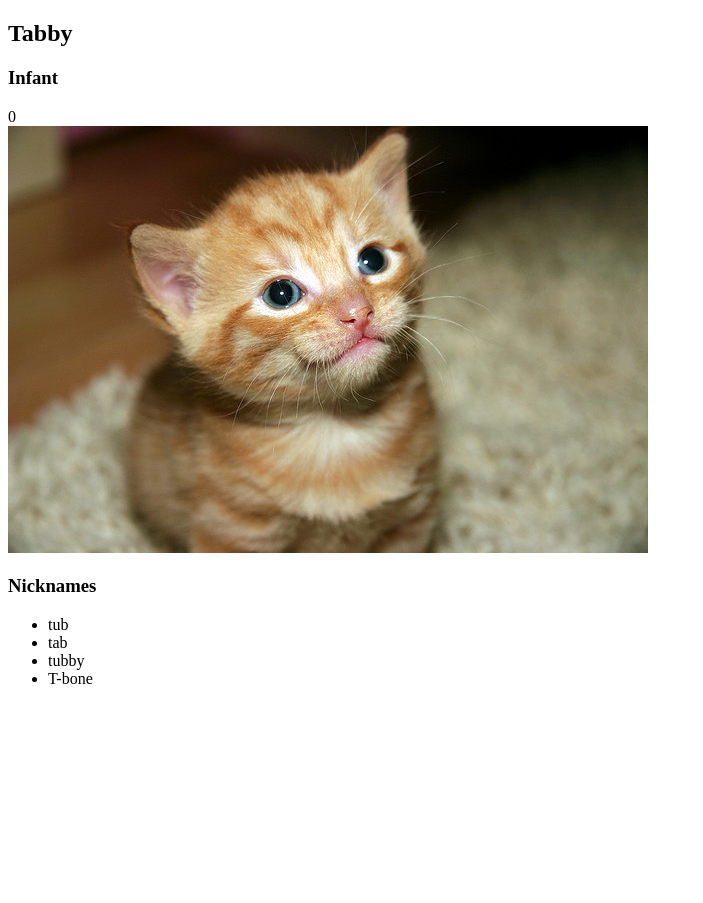
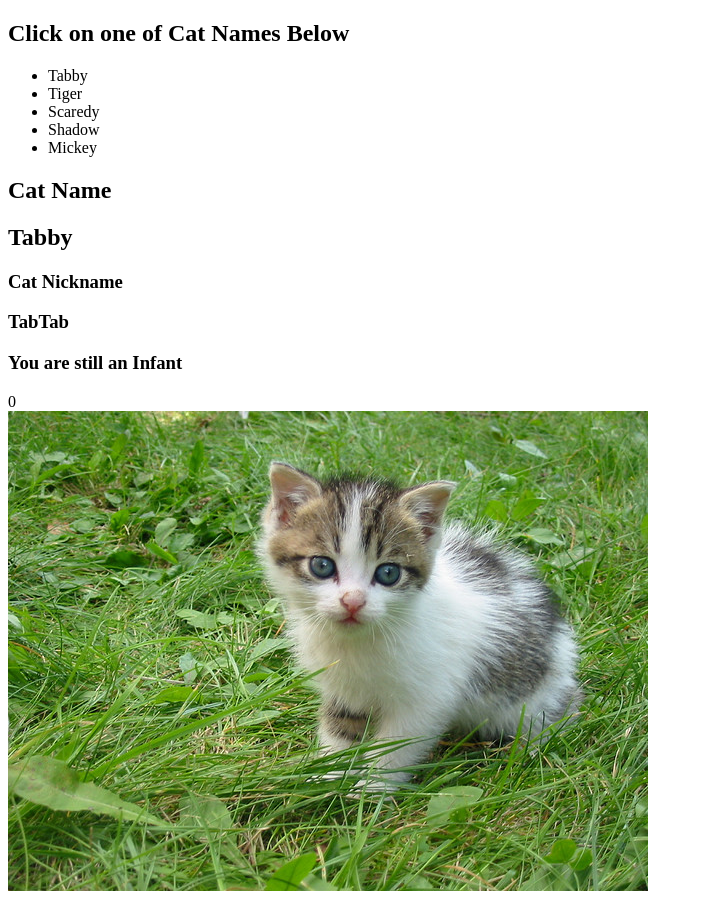
Before and after one commit to vkanimea/cat-clicker-ko-starter, a plain HTML site: page index.html in a window 1280 px wide. Shown: the whole page, without its empty margins (0-703 px from the left). Before the commit the page ends 800 px from the top, so only its background shows below. Drawn offline with Linux system fonts and the light colour scheme.

Commit message:
Added More Cats
Allows for more cats - see changes in index.html & app.js
Updated image names

```diff
--- a/index.html
+++ b/index.html
@@ -5,20 +5,24 @@
     <title>Cat Clicker</title>
 </head>
 <body>
-    <ul id="cat-list"></ul>
+    <h2> Click on one of Cat Names Below </h2>
+
+    <ul data-bind="foreach: catList">
+       <li data-bind="text: name, click: $parent.currCat"></li>
+    </ul>
+
     <div data-bind="with:currCat">
+        <h2> Cat Name </h2>
         <h2 data-bind="text: name"></h2>
+        <h3> Cat Nickname </h3>
+        <h3 data-bind="text: nicknames"></h3>
         <h3 data-bind="text: levels"></h3>
         <div data-bind="text: clickCount"></div>
-        <img src="" alt="cute cat" data-bind="click: $parent.incrementCounter, attr: {src: imgSrc}">
-        <div>
-          <h3>Nicknames</h3>
-          <ul data-bind="foreach: nicknames">
-                  <li data-bind="text: $data"></li>
-          </ul>
-       </div>
+        <img data-bind="click: $parent.incrementCounter, attr: {src: imgSrc}" src="" alt="cute cat" >
     </div>
+
     <script src="js/lib/knockout-3.2.0.js"></script>
     <script src="js/app.js"></script>
+
 </body>
 </html>
--- a/js/app.js
+++ b/js/app.js
@@ -1,19 +1,53 @@
-var Cat = function() {
-  this.clickCount = ko.observable(0);
-  this.name = ko.observable('Tabby');
-  this.imgSrc = ko.observable('img/434164568_fea0ad4013_z.jpg')
-  this.nicknames = ko.observableArray(['tub', 'tab', 'tubby', 'T-bone' ]);
+var initalCats = [
+   {
+     clickCount : 0,
+     name :  'Tabby',
+     imgSrc : 'img/1.jpg',
+     nicknames : 'TabTab'
+   },
+   {
+     clickCount : 0,
+     name :  'Tiger',
+     imgSrc : 'img/2.jpg',
+     nicknames : 'T-Bone'
+   },
+   {
+     clickCount : 0,
+     name :  'Scaredy',
+     imgSrc : 'img/3.jpg',
+     nicknames : 'Mr T'
+   },
+   {
+     clickCount : 0,
+     name :  'Shadow',
+     imgSrc : 'img/4.jpg',
+     nicknames : 'TibY'
+   },
+   {
+     clickCount : 0,
+     name :  'Mickey',
+     imgSrc : 'img/5.jpg',
+     nicknames : 'zzzzz'
+   }
+]
+
+var Cat = function(data) {
+  this.clickCount = ko.observable(data.clickCount);
+  this.name = ko.observable(data.name);
+  this.imgSrc = ko.observable(data.imgSrc)
+  this.nicknames = ko.observable(data.nicknames);
+
   this.levels = ko.computed( function() {
      var clicks = this.clickCount();
      var levels;
      if (clicks < 10) {
-            levels = 'Infant';
+            levels = 'You are still an Infant';
      }
      else if  (clicks <  20 )  {
-            levels = "Teen";
+            levels = "Wow a Teen Now";
      }
      else {
-            levels = "Adult";
+            levels = "Now you are an Adult";
      }
      return levels;
 
@@ -22,10 +56,18 @@ var Cat = function() {
 
 var ViewModel = function() {
    var self = this;
-   this.currCat =  ko.observable(new Cat());
+
+   this.catList = ko.observableArray([]);
+
+    initalCats.forEach(function(data) {
+     self.catList.push( new Cat (data) );
+   });
+
+
+   this.currCat =  ko.observable(this.catList()[0]);
 
   this.incrementCounter = function() {
-     self.clickCount(self.clickCount() + 1);
+     this.clickCount(this.clickCount() + 1);
   };
 
 }
```
Also changed, not shown: img/1.jpg (renamed from img/22252709_010df3379e_z.jpg), img/2.jpg (renamed from img/434164568_fea0ad4013_z.jpg), img/3.jpg (renamed from img/1413379559_412a540d29_z.jpg), img/4.jpg (renamed from img/4154543904_6e2428c421_z.jpg), img/5.jpg (renamed from img/9648464288_2516b35537_z.jpg).
